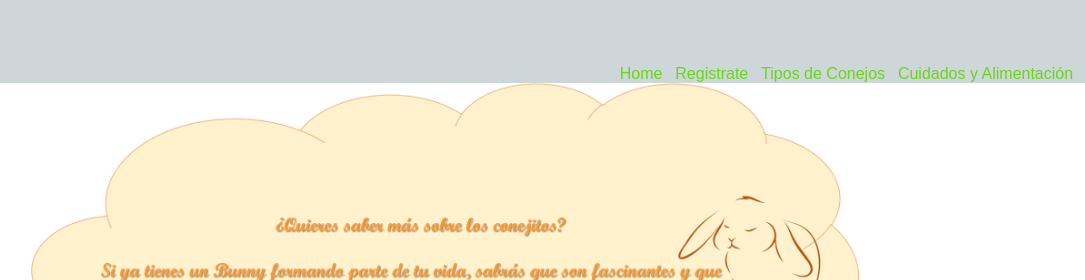
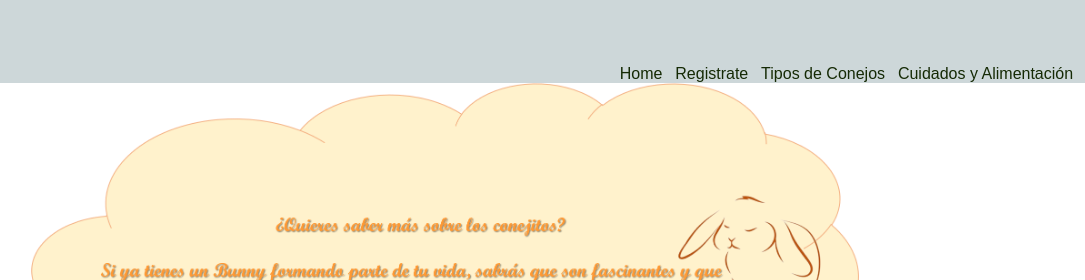
Before and after one commit to Marghisa/Bigotes-Fauna-Trabajo, a plain HTML site: page Index.html in a window 1280 px wide. Shown: the top 280 px of the page, 195-1280 px from the left. Drawn offline with Linux system fonts and the light colour scheme; a web font is replaced by a local one.

Commit message:
Cambie color  titulo

```diff
--- a/styleinicio.css
+++ b/styleinicio.css
@@ -18,11 +18,11 @@ header  a {
 }
 
 header a:link {
-  color: #6cd417;
+  color: #152a05;
 }
 
 header a:visited {
-  color: #d87436;
+  color: #311605;
 }
 
 
```
